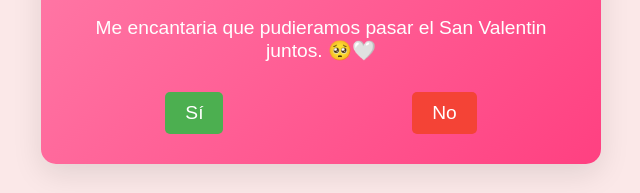
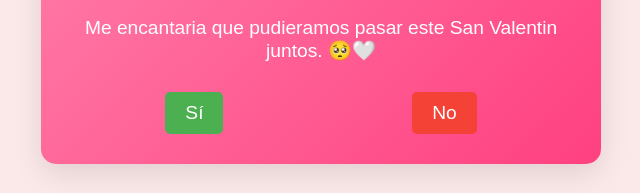
Before and after one commit to fenixin452/SAN-VALENTIN-14F, a plain HTML site: page index.html in a window 1280 px wide. Shown: the part 393-586 px from the top of the page, 319-959 px from the left. Drawn offline with Linux system fonts and the light colour scheme.

Commit message:
Update index.html

```diff
--- a/index.html
+++ b/index.html
@@ -101,7 +101,7 @@
 
     <div class="container">
         <h1>¿Quiere ser mi San Valentín?</h1>
-        <p>Me encantaria que pudieramos pasar el San Valentin juntos. 🥺🤍</p>
+        <p>Me encantaria que pudieramos pasar este San Valentin juntos. 🥺🤍</p>
         <div class="buttons">
             <button class="btn btn-sí" onclick="mostrarMensaje('sí')">Sí</button>
             <button class="btn btn-no" onclick="mostrarMensaje('no')">No</button>
```
